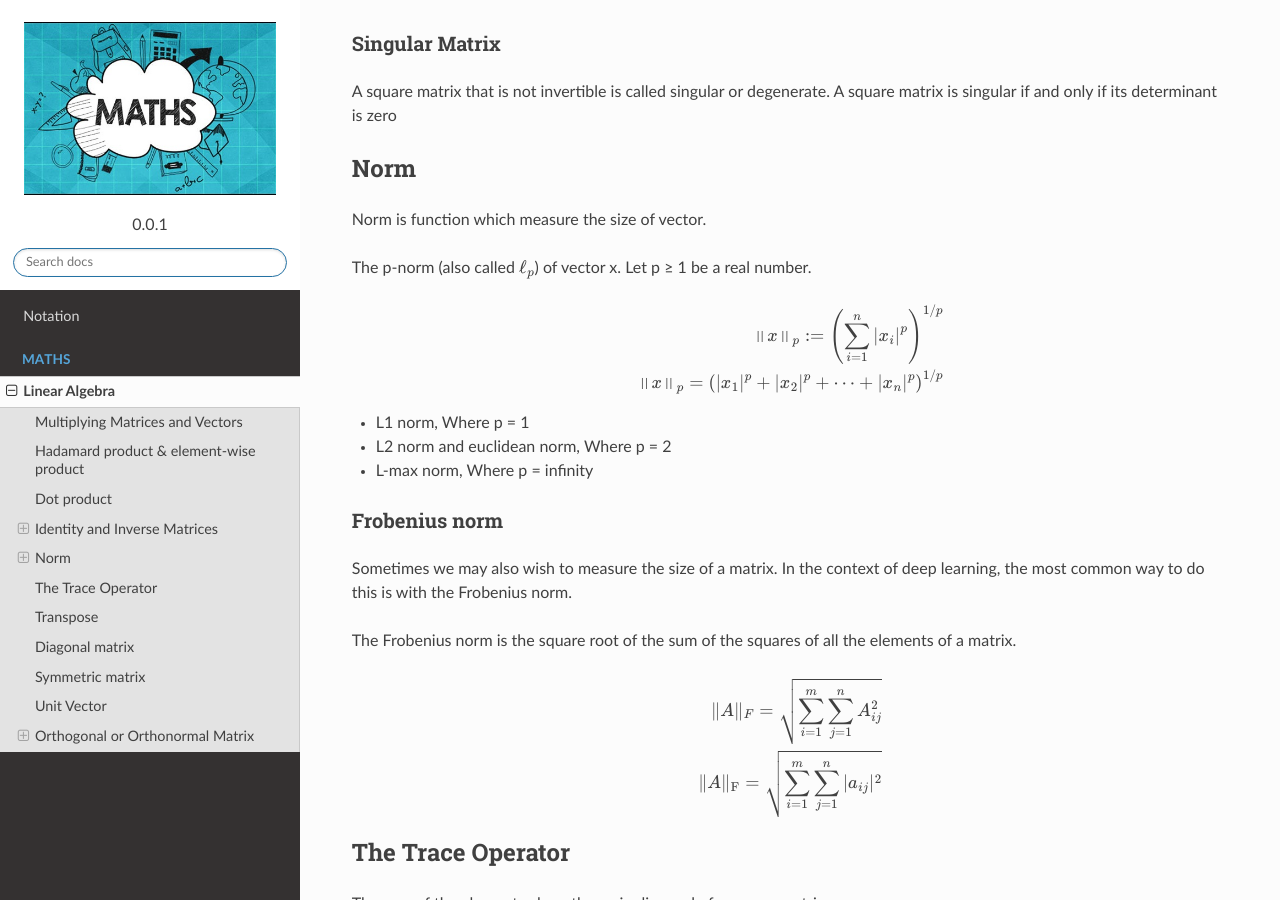
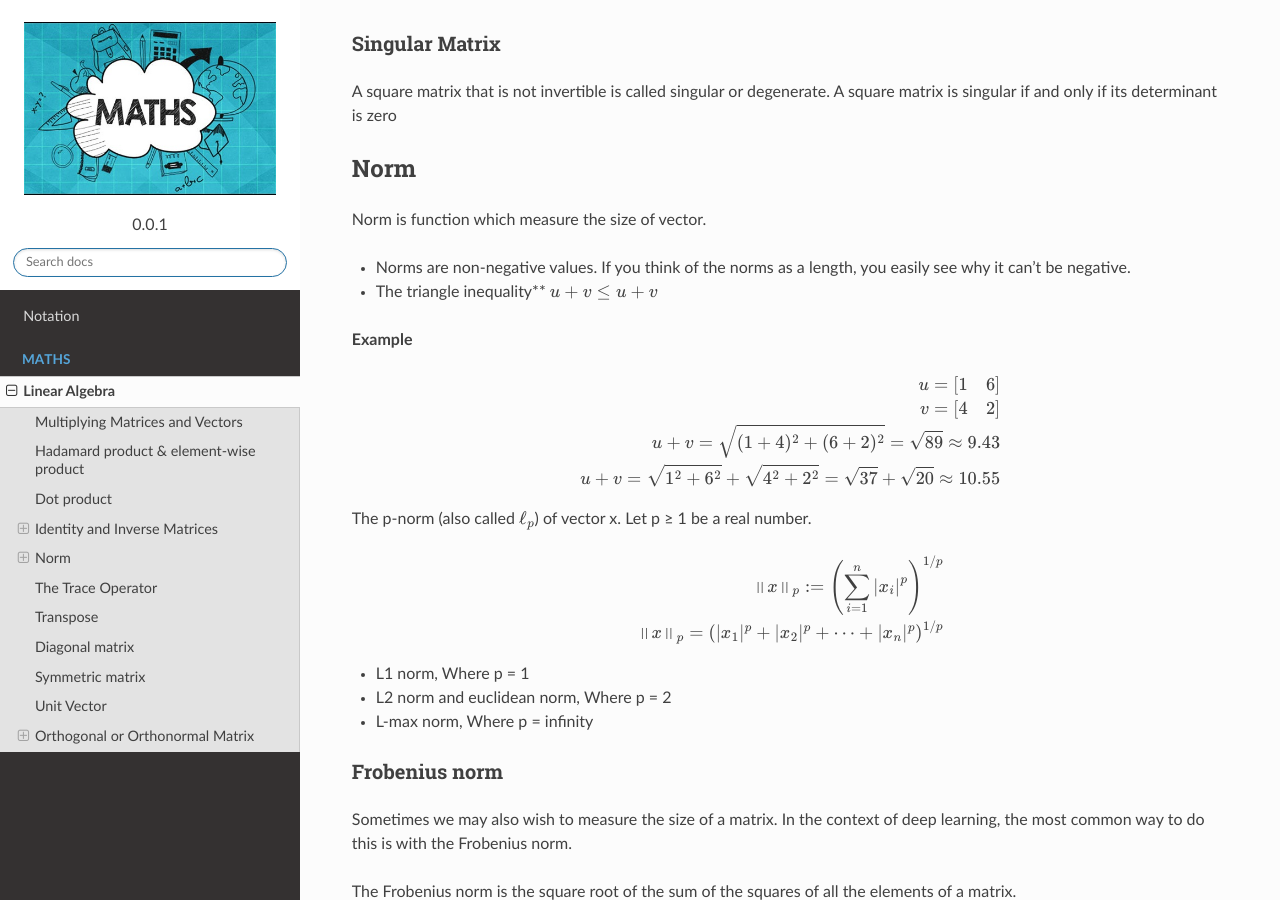
Before and after one commit to akkefa/ml-notes, a Sphinx documentation site: the page built from docs/linear_algebra.rst, in a window 1280 px wide and 900 px high, scrolled down 1848 px. Built offline with Sphinx 7.4.7 and the Read the Docs theme 2.0.0, drawn with Linux system fonts in a browser that asks for light colours.

Commit message:
new examples added.

```diff
--- a/docs/linear_algebra.rst
+++ b/docs/linear_algebra.rst
@@ -130,6 +130,28 @@ if its determinant is zero
 Norm
 -----
 Norm is function which measure the size of vector.
+
+* Norms are non-negative values. If you think of the norms as a length, you easily see why it can't be negative.
+
+* The triangle inequality** :math:`u+v \leq u+v`
+
+**Example**
+
+.. math::
+
+    u=
+    \begin{bmatrix}
+    1 & 6
+    \end{bmatrix}
+
+    v=
+    \begin{bmatrix}
+        4 & 2
+    \end{bmatrix}
+
+    u+v = \sqrt{(1+4)^2+(6+2)^2} = \sqrt{89} \approx 9.43
+
+    u+v = \sqrt{1^2+6^2}+\sqrt{4^2+2^2} = \sqrt{37}+\sqrt{20} \approx 10.55
 
 The p-norm (also called :math:`\ell_p`) of vector x. Let p ≥ 1 be a real number.
 
```
